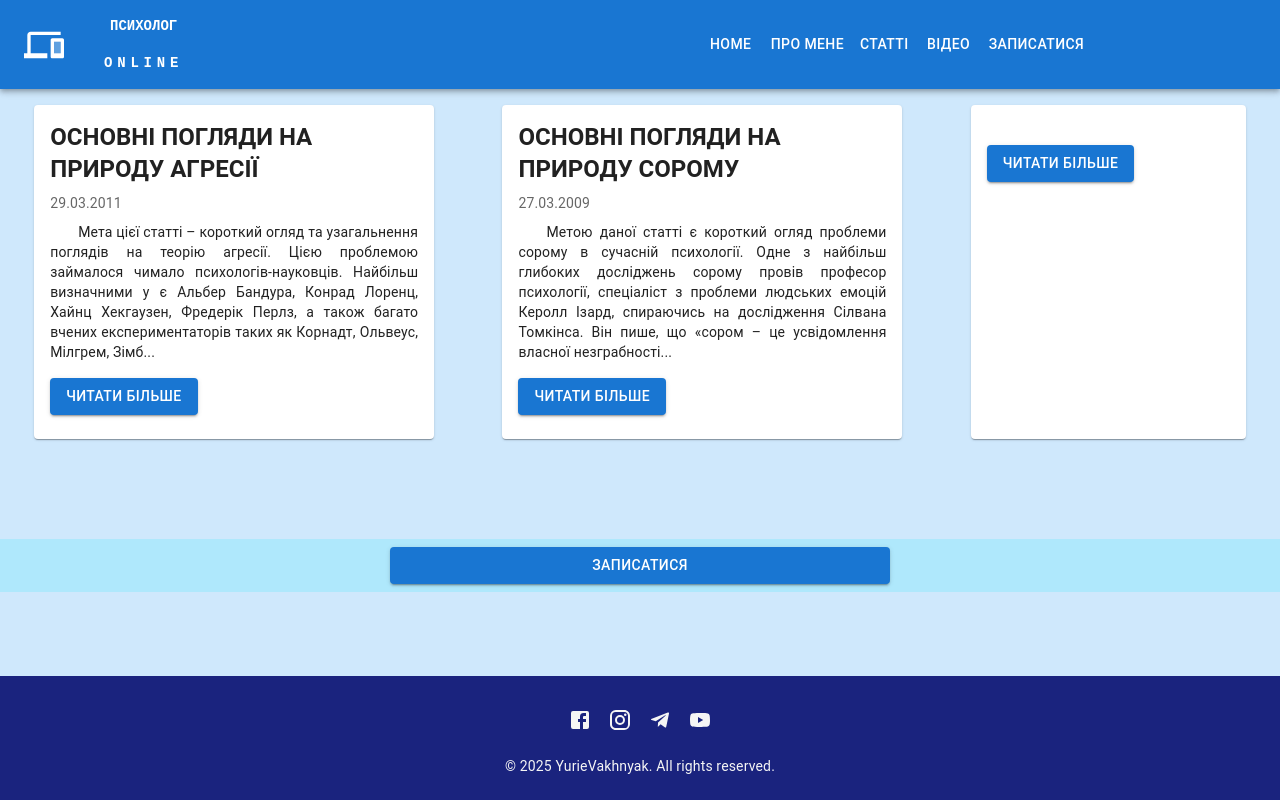
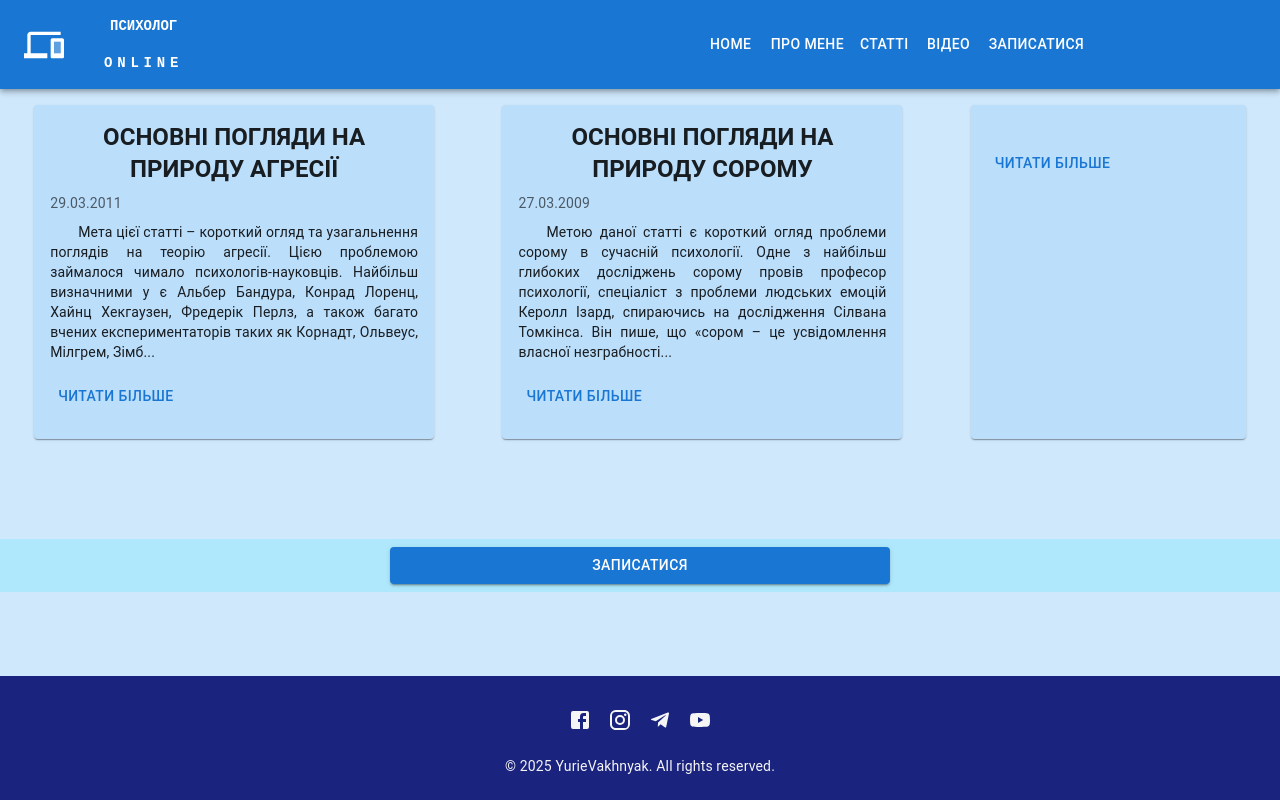
Before and after one commit to YurieVakhnyak/my-lending, a React (Create React App) app: page /my-lending/articles in a window 1280 px wide. Built offline with nearby package versions, Linux system fonts and the light colour scheme.

Commit message:
Some design change Cards

```diff
--- a/src/components/CardArticle.js
+++ b/src/components/CardArticle.js
@@ -15,9 +15,20 @@ function CardArticle({
       : text;
 
   return (
-    <Card sx={{ minWidth: 275, maxWidth: 400, margin: "16px auto" }}>
+    <Card
+      sx={{
+        bgcolor: "#bbdefb",
+        minWidth: 275,
+        maxWidth: 400,
+        margin: "16px auto",
+      }}
+    >
       <CardContent>
-        <Typography variant="h5" component="div" sx={{ fontWeight: "bold" }}>
+        <Typography
+          variant="h5"
+          component="div"
+          sx={{ fontWeight: "bold", textAlign: "center" }}
+        >
           {title}
         </Typography>
         <Typography color="text.secondary" sx={{ fontSize: 14, marginTop: 1 }}>
@@ -32,7 +43,7 @@ function CardArticle({
         <Button
           component={Link}
           to={articleLink}
-          variant="contained"
+          variant="text"
           sx={{ marginTop: "16px" }}
         >
           Читати більше
--- a/src/components/CardVideo.js
+++ b/src/components/CardVideo.js
@@ -15,13 +15,20 @@ export default function CardVideo({ videoId, title, description }) {
       : description;
 
   return (
-    <Card sx={{ minWidth: 275, maxWidth: 400, margin: "16px auto" }}>
+    <Card
+      sx={{
+        bgcolor: "#bbdefb",
+        minWidth: 275,
+        maxWidth: 400,
+        margin: "16px auto",
+      }}
+    >
       <CardContent>
         {/* Заголовок відео */}
         <Typography
           variant="h5"
           component="div"
-          sx={{ fontWeight: "bold", marginBottom: "8px" }}
+          sx={{ fontWeight: "bold", marginBottom: "8px", textAlign: "center" }}
         >
           {title}
         </Typography>
--- a/src/components/EducationDocs.js
+++ b/src/components/EducationDocs.js
@@ -16,22 +16,13 @@ import photoSertificateYaltaSixteen from "../components/images/yalta-psyhotherap
 
 const EducationDocs = () => {
   return (
-    <Box
-    // sx={{
-    //   color: "inherit",
-    //   // bgcolor: "#1a237e",
-    //   display: "flex",
-    //   flexWrap: "wrap",
-    //   py: 3,
-    //   mt: "auto",
-    //   textAlign: "center",
-    // }}
-    >
+    <Box sx={{ color: "#0d47a1" }}>
       <Typography variant="h5" align="center">
         Дипломи та сертифікати
       </Typography>
-      <Accordion>
+      <Accordion sx={{ bgcolor: "#afe8fc" }}>
         <AccordionSummary
+          color="text.secondary"
           expandIcon={<ExpandMoreIcon />}
           aria-controls="panel1-content"
           id="panel1-header"
```
